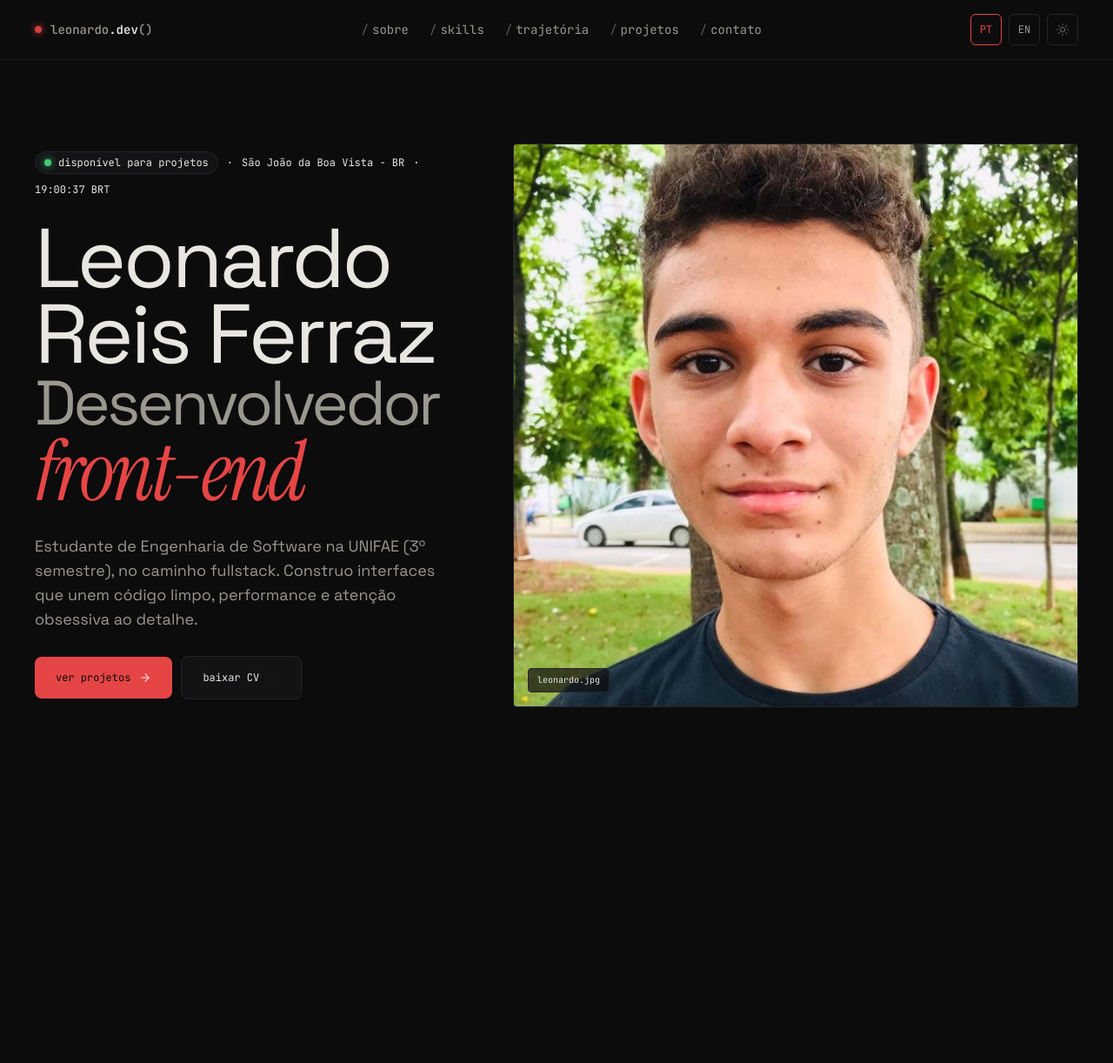
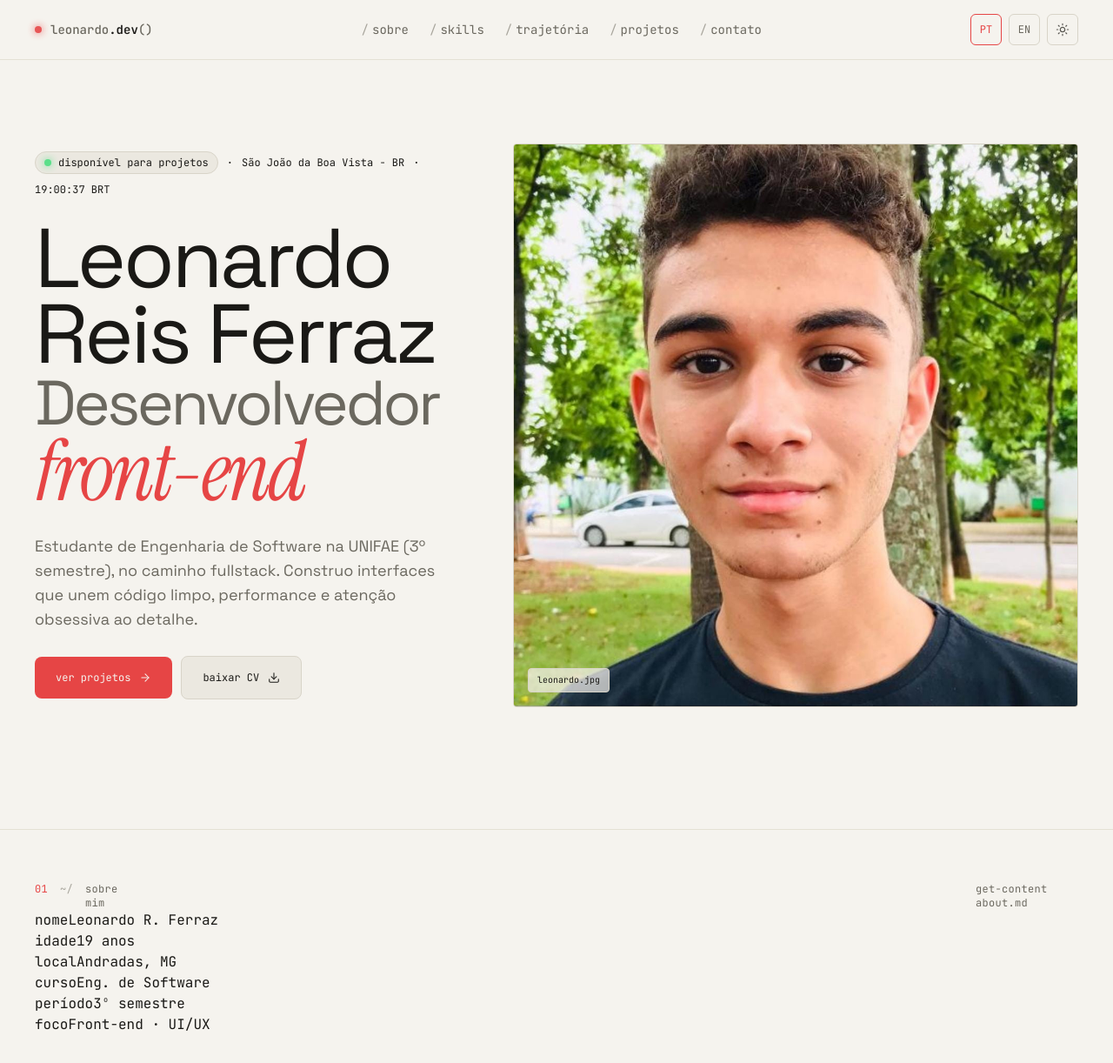
Before and after one commit to Leonardo2831/Portfolio-React, a React (Vite) app: page / in a window 1280 px wide. Shown: the top 1222 px of the page at 87% size. Before the commit the page ends 953 px from the top, so only its background shows below. Built offline with nearby package versions, Linux system fonts and the light colour scheme.

Commit message:
logic to theme

```diff
--- a/src/pages/Home.jsx
+++ b/src/pages/Home.jsx
@@ -1,11 +1,31 @@
+import React from "react";
 import Header from "../components/layout/header/Header";
 import Introduction from "../components/layout/introduction/Introduction";
+import Section from "../components/ui/Section";
+import Sobre from "../components/layout/Sobre";
 
 export default function Home(){
+    const [isTheme, setIsTheme] = React.useState(() => {
+        const savedTheme = localStorage.getItem('theme');
+        return savedTheme === 'dark';
+    });
+
+    React.useEffect(() => {
+        document.body.classList.toggle('dark', isTheme);
+    }, [isTheme]);
+
+    const toggleTheme = () => {
+        setIsTheme(!isTheme);
+        localStorage.setItem('theme', !isTheme ? 'dark' : 'light');
+    };
+
     return (
         <>
-            <Header />
-            <Introduction />
+            <Header isTheme={isTheme} toggleTheme={toggleTheme} />
+            <Introduction isTheme={isTheme} />
+            <Section idSection="sobre" number={1} title="Sobre mim" code="get-content about.md" >
+                <Sobre />
+            </Section>
         </>
     );
 }
```
